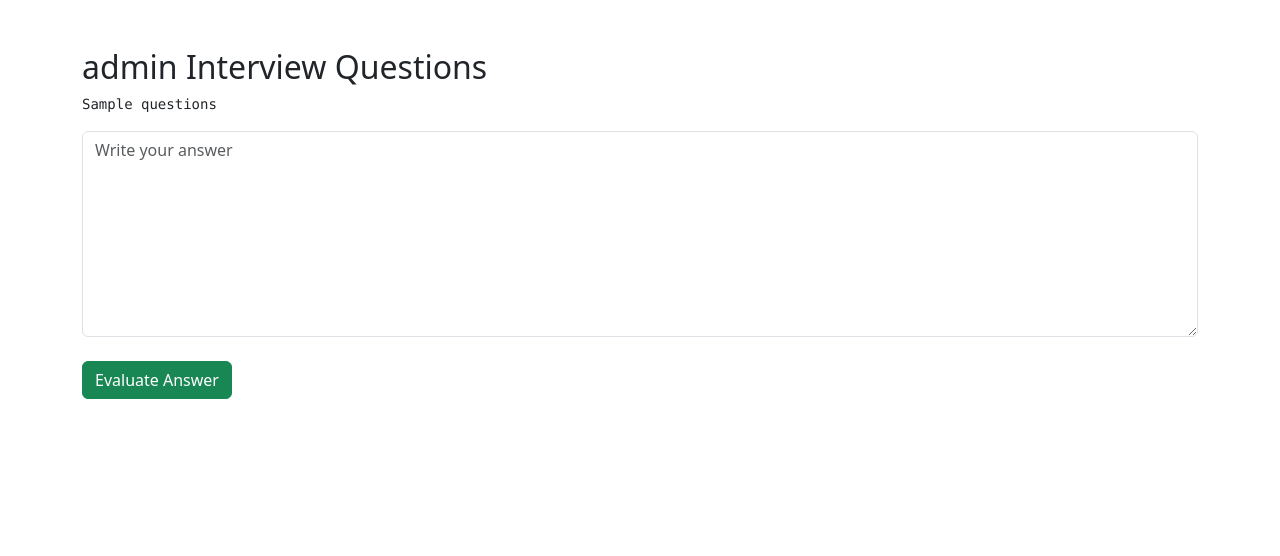
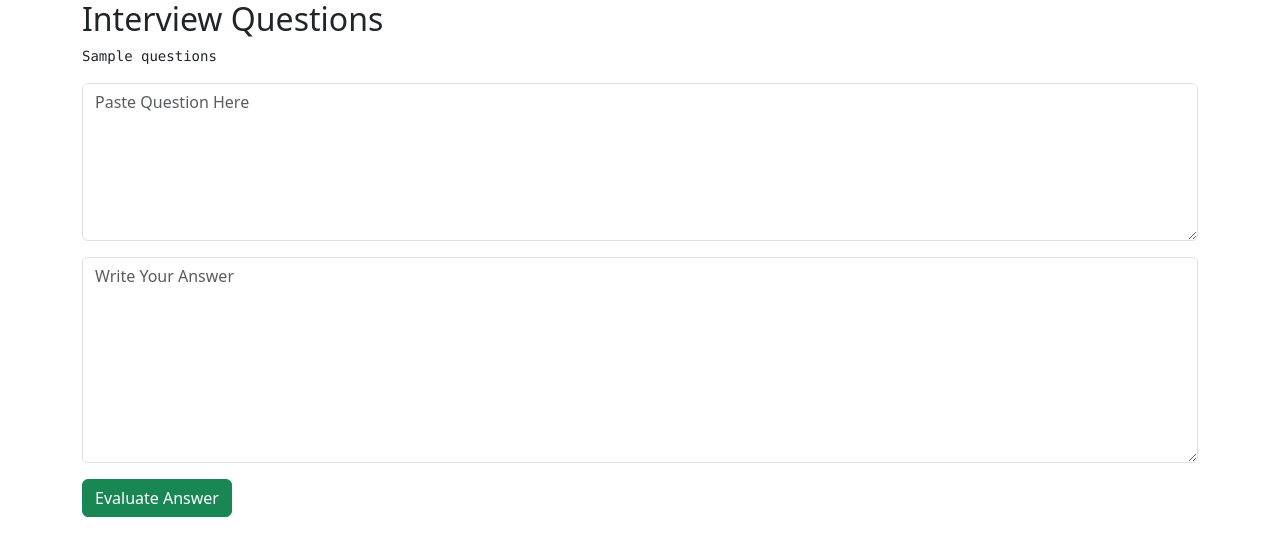
Before and after one commit to Ananya-18-soni/Ai-interview-coach-module, a Flask app: template templates/interview.html in a window 1280 px wide. Shown: the top 556 px of the page. Run offline with Flask 3, Linux system fonts and the light colour scheme; the template is opened without the code that fills it: most values are stand-ins (such as "Sample title", 1, 10 or a date in 2020).

Commit message:
Update interview.html

```diff
--- a/templates/interview.html
+++ b/templates/interview.html
@@ -1,31 +1,34 @@
 <!DOCTYPE html>
 <html>
 <head>
-<title>Interview</title>
+    <title>Interview Questions</title>
     <link href="https://cdn.jsdelivr.net/npm/bootstrap@5.3.3/dist/css/bootstrap.min.css" rel="stylesheet">
 </head>
 <body>
 
-<div class="container mt-5">
+<div class="container">
 
-<h2>{{ role }} Interview Questions</h2>
+    <h2>Interview Questions</h2>
 
-<pre>
-{{ questions }}
-</pre>
+    <pre>{{ questions }}</pre>
 
     <form action="/evaluate" method="POST">
 
         <input type="hidden" name="role" value="{{ role }}">
 
         <textarea
+            name="question"
+            class="form-control mb-3"
+            rows="6"
+            placeholder="Paste Question Here"
+            required></textarea>
+
+        <textarea
             name="answer"
-class="form-control"
+            class="form-control mb-3"
             rows="8"
-placeholder="Write your answer">
-</textarea>
-
-<br>
+            placeholder="Write Your Answer"
+            required></textarea>
 
         <button class="btn btn-success">
             Evaluate Answer
```
Lines whose indentation alone changed are shown as unchanged.
